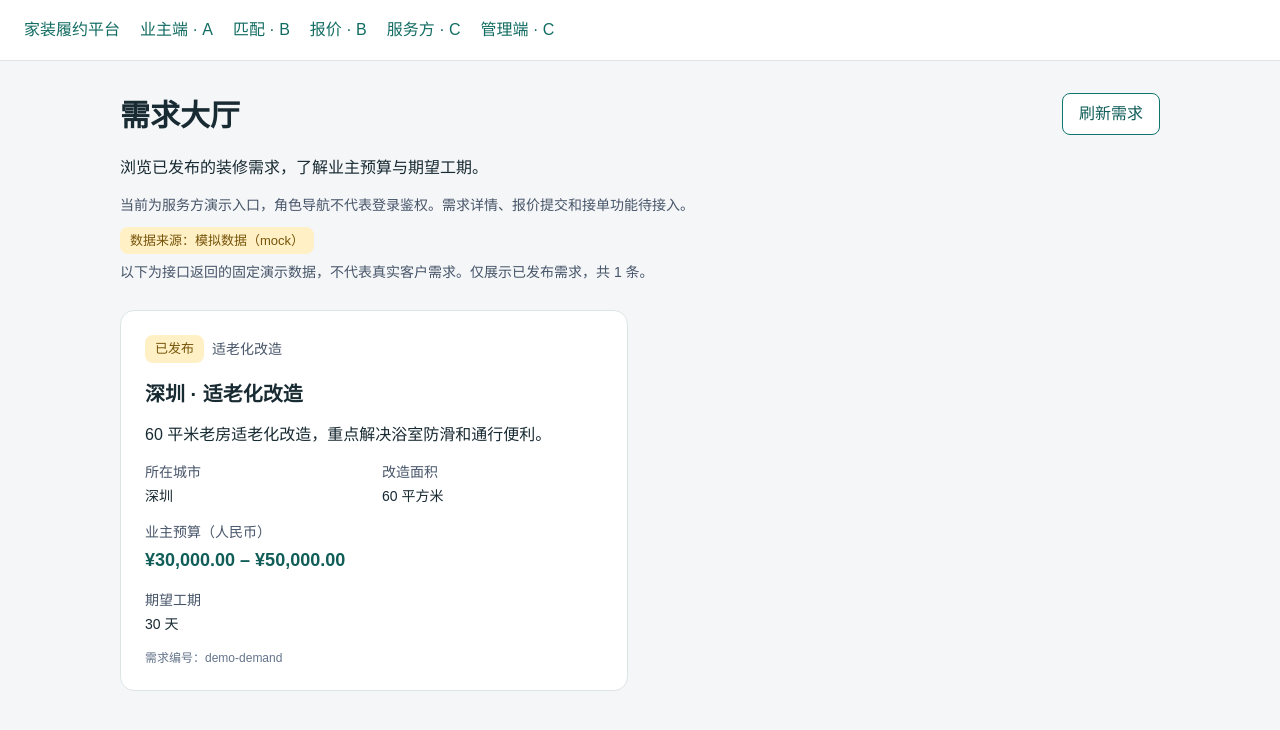
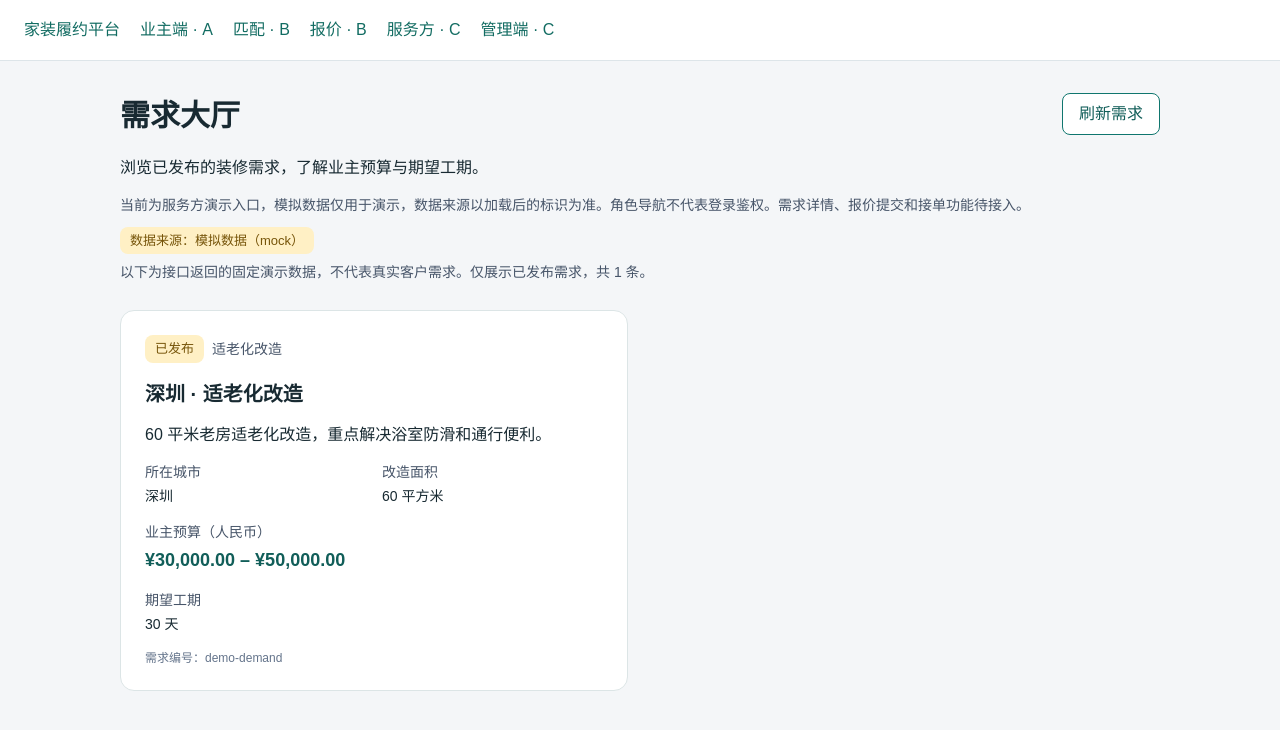
Before and after one commit to LZX-PQZ/ai-home-platform, a Next.js app: page /provider in a window 1280 px wide. Shown: the top 730 px of the page. Built offline with nearby package versions, Linux system fonts and the light colour scheme.

Commit message:
fix(provider): disclose demo data in initial demand hall HTML

```diff
--- a/src/features/c/DemandHall.tsx
+++ b/src/features/c/DemandHall.tsx
@@ -45,7 +45,7 @@ export function DemandHallContent({
       </div>
 
       <p className="text-sm text-slate-600">
-        当前为服务方演示入口，角色导航不代表登录鉴权。需求详情、报价提交和接单功能待接入。
+        当前为服务方演示入口，模拟数据仅用于演示，数据来源以加载后的标识为准。角色导航不代表登录鉴权。需求详情、报价提交和接单功能待接入。
       </p>
 
       {state.status === "loading" && (
```
Also changed, not shown: 1 other file (tests, documents, lock files or other folders).
